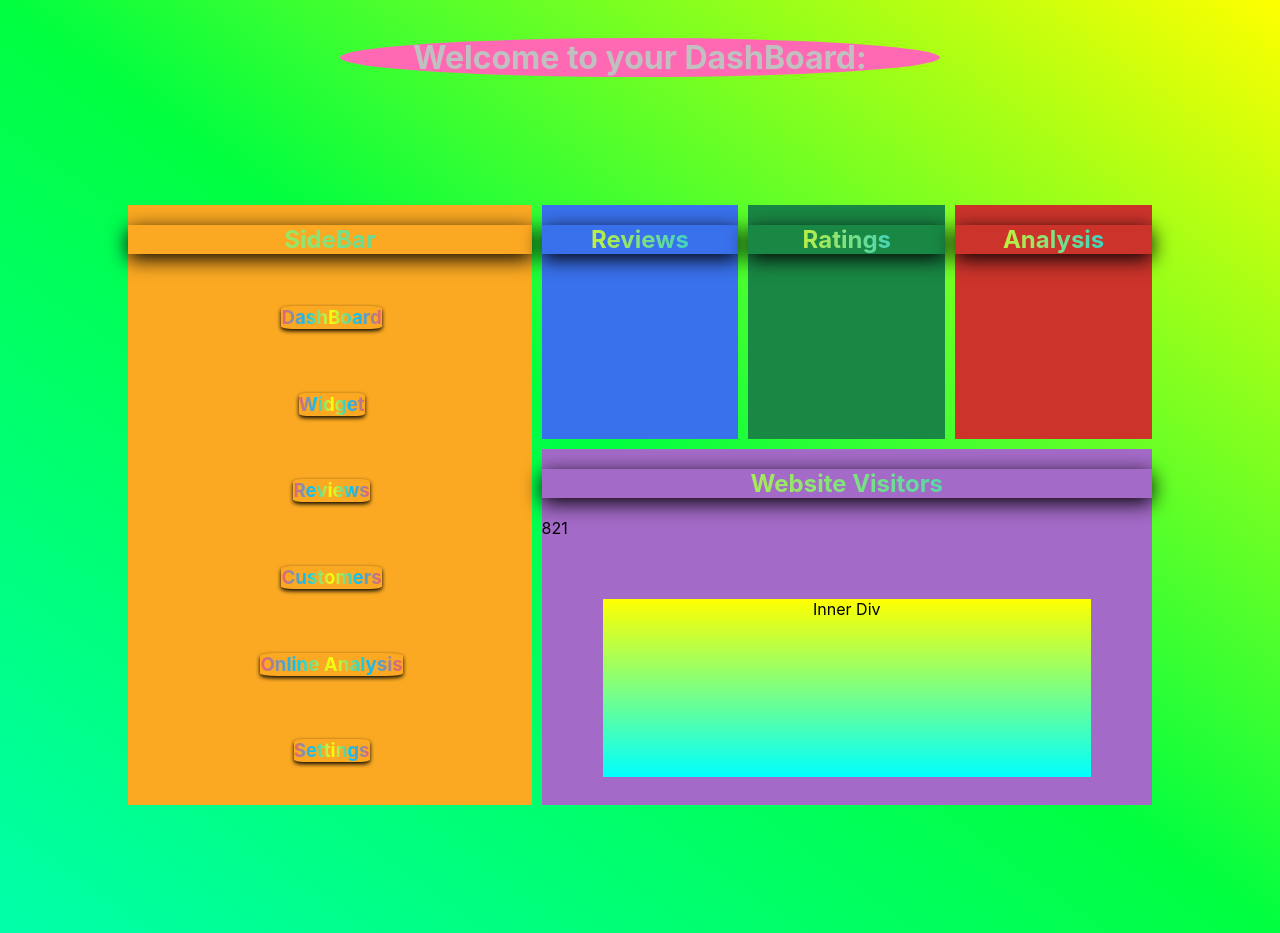
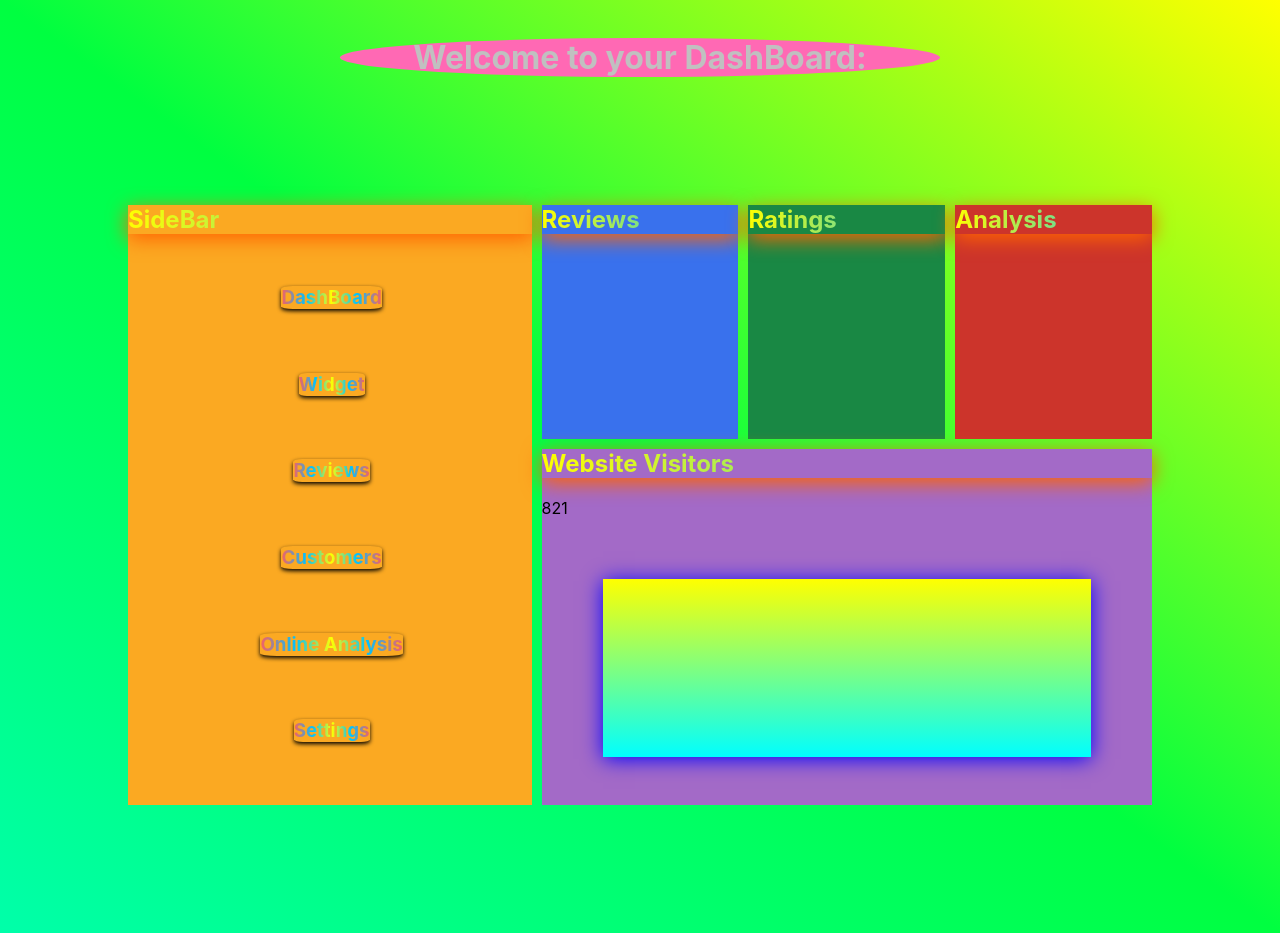
Before and after one commit to daydin14/reactStaticComponentsLab, a React (Create React App) app in the folder dashboard/: page / in a window 1280 px wide. Built offline with nearby package versions, Linux system fonts and the light colour scheme.

Commit message:
Sub title css

```diff
--- a/dashboard/src/components/Visitors.js
+++ b/dashboard/src/components/Visitors.js
@@ -1,9 +1,11 @@
 function Visitors() {
   return (
-  <div class="visitors">
+    <div class="visitors">
       <h2>Website Visitors</h2>
       <p>821</p>
-      <div class="visDeats">Inner Div</div>
+      <div class="visDeats">
+        <p id="hidden">Irving was here</p>
+      </div>
     </div>
   );
 }
--- a/dashboard/src/styles.css
+++ b/dashboard/src/styles.css
@@ -54,6 +54,18 @@ html {
   background: linear-gradient(180deg, yellow, aqua);
   margin: 10%;
   height: 50%;
+  box-shadow: 0px 2px 20px rgba(0, 0, 255, 255);
+}
+.visDeats:hover #hidden {
+  opacity: 100%;
+}
+#hidden {
+  opacity: 0%;
+  background: linear-gradient(90deg, rgb(253, 94, 94), rgb(255, 0, 217));
+  background-clip: text;
+  -webkit-background-clip: text;
+  color: transparent;
+  font-size: 32px;
 }
 ul {
   height: 65vh;
@@ -67,13 +79,13 @@ li {
   margin-right: 10%;
 }
 h2 {
-  display: flex;
-  justify-content: center;
+  /* text-align: center; */
+  margin-top: 0%;
   background: linear-gradient(90deg, yellow, rgb(0, 195, 255));
   background-clip: text;
   -webkit-background-clip: text;
   color: transparent;
-  box-shadow: 0px 5px 20px rgba(0, 0, 0, 10);
+  box-shadow: 0px 5px 20px rgba(255, 100, 0, 255);
 }
 h3 {
   background: linear-gradient(
```
